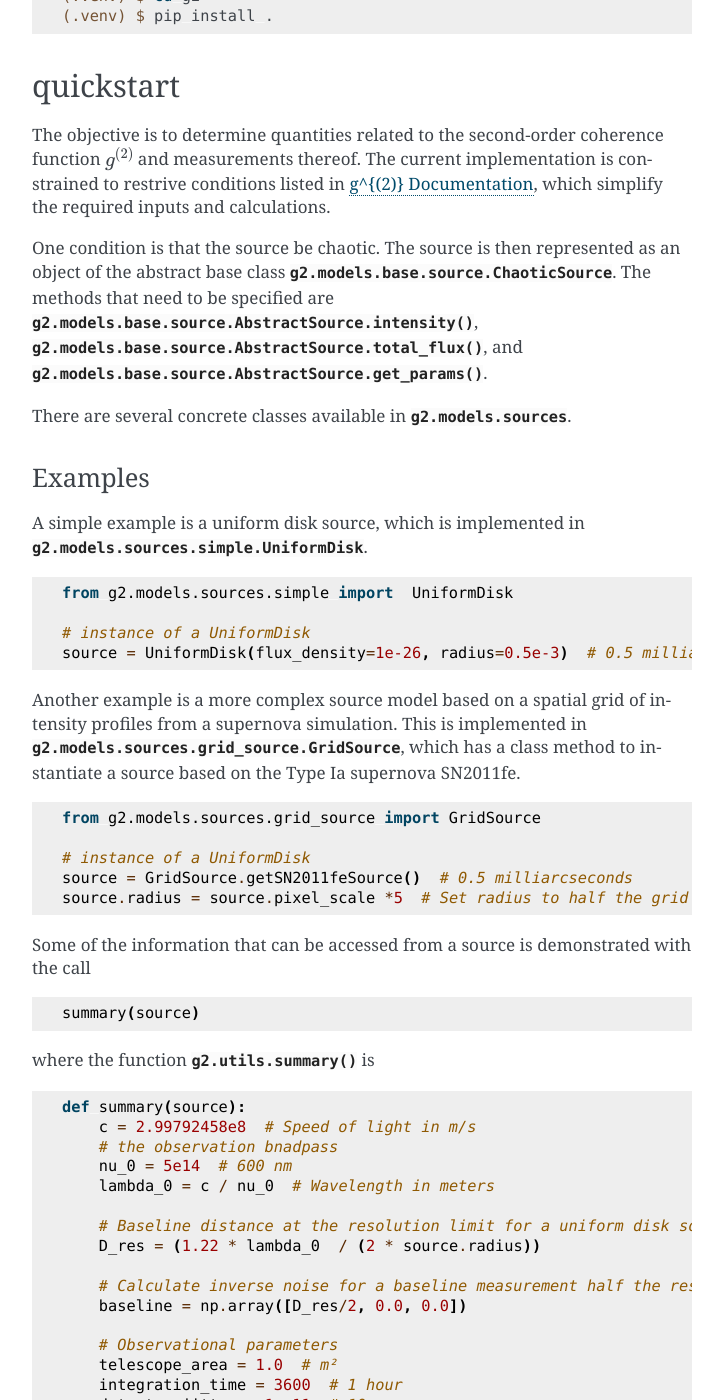
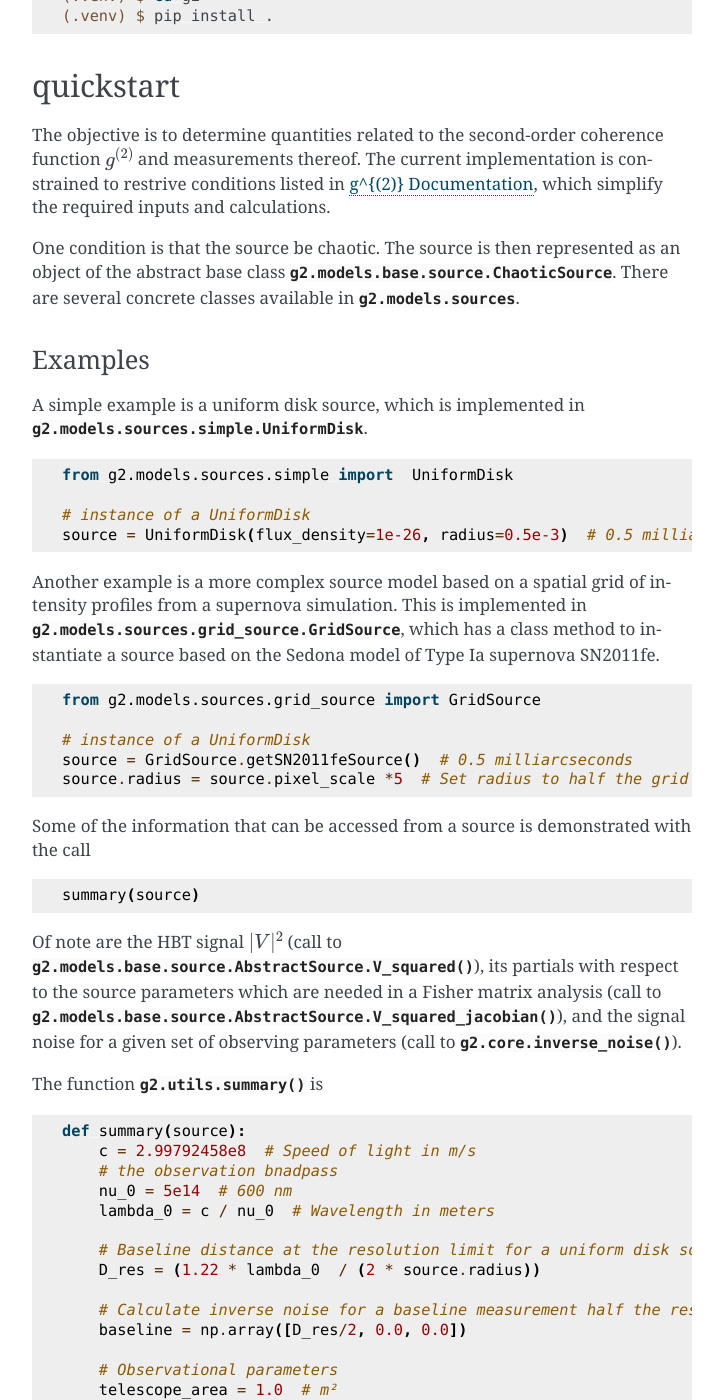
Before and after one commit to AlexGKim/g2, a Sphinx documentation site: the page built from docs/source/usage.rst, in a window 1280 px wide and 1400 px high, scrolled down 467 px. Shown: the whole window, without its empty margins (388-1111 px from the left). Built offline with Sphinx 7.4.7, drawn with Linux system fonts in a browser that asks for light colours; some of the changed text lies outside the part shown.

Commit message:
works maybe

```diff
--- a/docs/examples/examples_source.py
+++ b/docs/examples/examples_source.py
@@ -1,5 +1,5 @@
 import numpy as np
-from g2 import calculate_inverse_noise
+from g2 import inverse_noise
 
 # summary-begin
 def summary(source):
@@ -34,7 +34,7 @@
 
     # Calculate noise
     print("Inverse noise (SNR) for 1 hour integration:", end=" ")
-    print(calculate_inverse_noise(source, nu_0, baseline, integration_time, telescope_area=telescope_area,
+    print(inverse_noise(source, nu_0, baseline, integration_time, telescope_area=telescope_area,
                                 throughput=throughput, detector_jitter=detector_jitter))
 
     return
--- a/docs/source/usage.rst
+++ b/docs/source/usage.rst
@@ -33,12 +33,7 @@
 listed in :ref:`index-label`, which simplify the required inputs and calculations.
 
 One condition is that the source be chaotic.  The source is then represented as an object of the
-abstract base class :class:`g2.models.base.source.ChaoticSource`.  The methods that need to
-be specified are :meth:`g2.models.base.source.AbstractSource.intensity`, :meth:`g2.models.base.source.AbstractSource.total_flux`,
-and  :meth:`g2.models.base.source.AbstractSource.get_params`.
-
-
-There are several concrete classes
+abstract base class :class:`g2.models.base.source.ChaoticSource`.  There are several concrete classes
 available in :mod:`g2.models.sources`.
 
 Examples
@@ -53,7 +48,7 @@
 
 Another example is a more complex source model based on a spatial grid of intensity profiles
 from a supernova simulation.  This is implemented in :class:`g2.models.sources.grid_source.GridSource`,
-which has a class method to instantiate a source based on the Type Ia supernova SN2011fe.
+which has a class method to instantiate a source based on the Sedona model of Type Ia supernova SN2011fe.
 
 .. literalinclude:: ../examples/examples_source.py
    :start-after: # sn2011fe-begin
@@ -67,7 +62,12 @@
    :end-before: # summary-call-end
    :language: python
 
-where the function :func:`g2.utils.summary` is
+Of note are the HBT signal :math:`|V|^2` (call to :meth:`g2.models.base.source.AbstractSource.V_squared`),
+its partials with respect to the source parameters which are
+needed in a Fisher matrix analysis (call to :meth:`g2.models.base.source.AbstractSource.V_squared_jacobian`),
+and the signal noise for a given set of observing parameters (call to :meth:`g2.core.inverse_noise`).
+
+The function :func:`g2.utils.summary` is
 
 .. literalinclude:: ../examples/examples_source.py
    :start-after: # summary-begin
```
